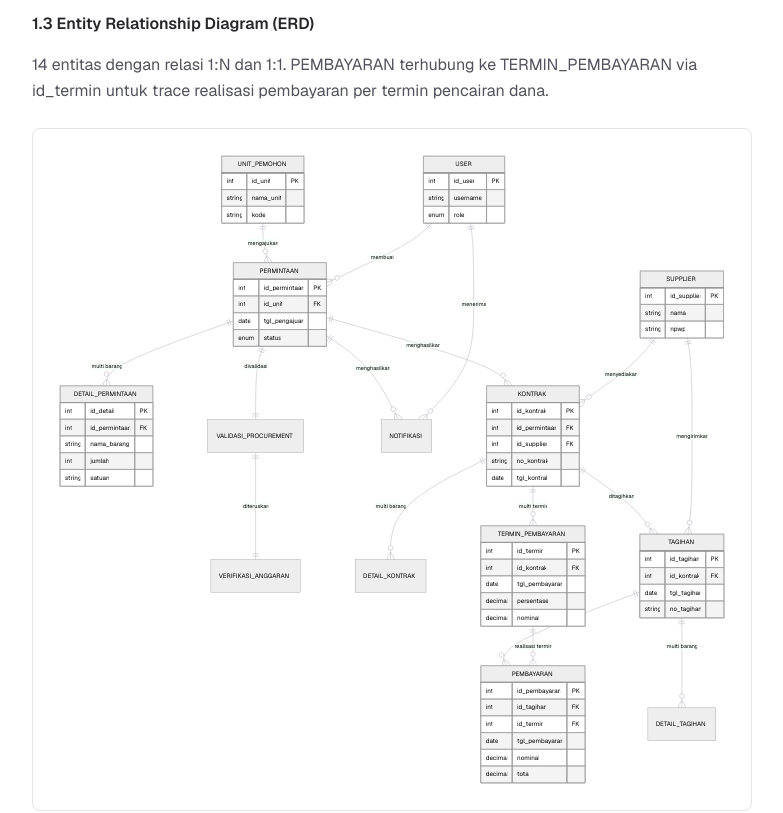
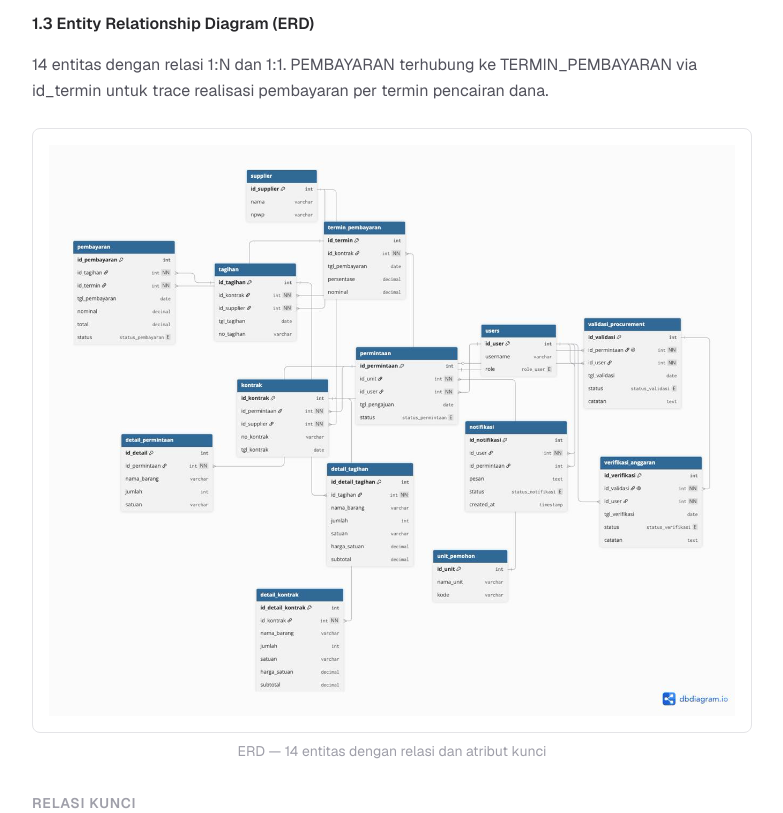
Before and after one commit to ahdirmai/sa-visual, a Next.js app: page / in a window 1280 px wide. Shown: the part 6160-6973 px from the top of the page, without its empty margins (248-1031 px from the left). Built offline with nearby package versions, Linux system fonts and the light colour scheme.

Commit message:
feat: gunakan PNG ERD custom dari user (ganti Mermaid render dengan gambar dbdiagram.io)

```diff
--- a/src/app/page.tsx
+++ b/src/app/page.tsx
@@ -183,86 +183,15 @@ export default function Home() {
             14 entitas dengan relasi 1:N dan 1:1. PEMBAYARAN terhubung ke TERMIN_PEMBAYARAN
             via id_termin untuk trace realisasi pembayaran per termin pencairan dana.
           </p>
-          <MermaidDiagram
-            chart={`erDiagram
-    UNIT_PEMOHON ||--o{ PERMINTAAN : mengajukan
-    PERMINTAAN ||--o{ DETAIL_PERMINTAAN : "multi barang"
-    PERMINTAAN ||--|| VALIDASI_PROCUREMENT : divalidasi
-    VALIDASI_PROCUREMENT ||--|| VERIFIKASI_ANGGARAN : diteruskan
-    PERMINTAAN ||--o{ NOTIFIKASI : menghasilkan
-
-    PERMINTAAN ||--o{ KONTRAK : menghasilkan
-    KONTRAK ||--o{ DETAIL_KONTRAK : "multi barang"
-    KONTRAK ||--o{ TERMIN_PEMBAYARAN : "multi termin"
-
-    KONTRAK ||--o{ TAGIHAN : ditagihkan
-    TAGIHAN ||--o{ DETAIL_TAGIHAN : "multi barang"
-    TAGIHAN ||--o{ PEMBAYARAN : dilunasi
-    TERMIN_PEMBAYARAN ||--o{ PEMBAYARAN : "realisasi termin"
-
-    SUPPLIER ||--o{ KONTRAK : menyediakan
-    SUPPLIER ||--o{ TAGIHAN : mengirimkan
-
-    USER ||--o{ PERMINTAAN : membuat
-    USER ||--o{ NOTIFIKASI : menerima
-
-    UNIT_PEMOHON {
-        int id_unit PK
-        string nama_unit
-        string kode
-    }
-    PERMINTAAN {
-        int id_permintaan PK
-        int id_unit FK
-        date tgl_pengajuan
-        enum status
-    }
-    DETAIL_PERMINTAAN {
-        int id_detail PK
-        int id_permintaan FK
-        string nama_barang
-        int jumlah
-        string satuan
-    }
-    KONTRAK {
-        int id_kontrak PK
-        int id_permintaan FK
-        int id_supplier FK
-        string no_kontrak
-        date tgl_kontrak
-    }
-    TERMIN_PEMBAYARAN {
-        int id_termin PK
-        int id_kontrak FK
-        date tgl_pembayaran
-        decimal persentase
-        decimal nominal
-    }
-    TAGIHAN {
-        int id_tagihan PK
-        int id_kontrak FK
-        date tgl_tagihan
-        string no_tagihan
-    }
-    PEMBAYARAN {
-        int id_pembayaran PK
-        int id_tagihan FK
-        int id_termin FK
-        date tgl_pembayaran
-        decimal nominal
-        decimal total
-    }
-    SUPPLIER {
-        int id_supplier PK
-        string nama
-        string npwp
-    }
-    USER {
-        int id_user PK
-        string username
-        enum role
-    }`}
-          />
+          <div className="overflow-x-auto rounded-lg border border-zinc-200 bg-white p-4">
+            {/* eslint-disable-next-line @next/next/no-img-element */}
+            <img
+              src="/diagrams/erDiagram.png"
+              alt="ERD — Skema Database Sistem Pengadaan Barang"
+              className="mx-auto h-auto w-full max-w-[1100px]"
+              style={{ minWidth: "600px" }}
+            />
+          </div>
           <p className="mt-2 text-sm text-zinc-400 text-center">
             ERD — 14 entitas dengan relasi dan atribut kunci
           </p>
```
Also changed, not shown: public/diagrams/erDiagram.png, public/diagrams/erd-source.jpg (added).
